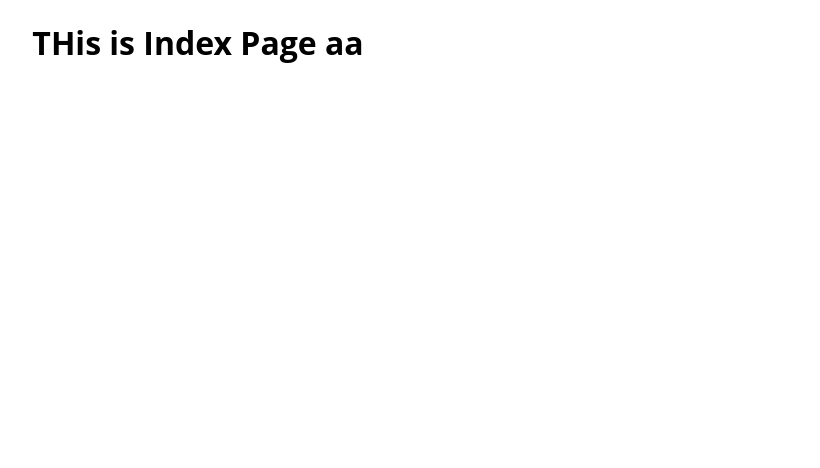
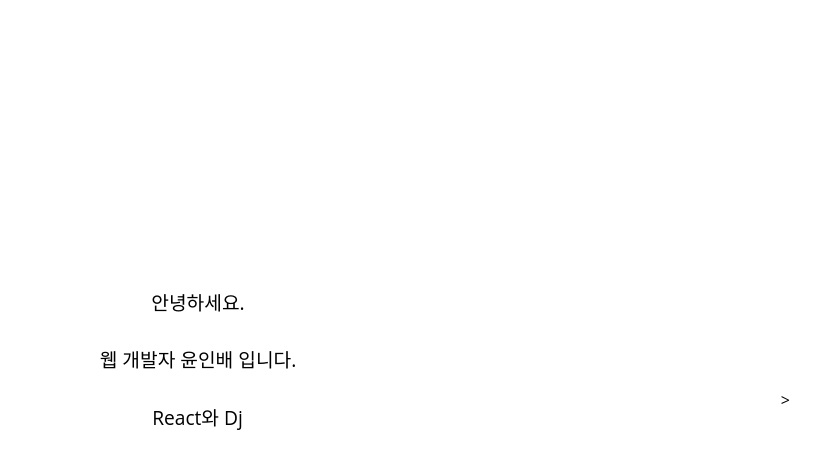
Before and after one commit to inbaeyoonkr/nextjs-portfolio, a Next.js app: page / in a window 1280 px wide. Shown: the top 468 px of the page, without its empty margins (442-1262 px from the left). Built offline with nearby package versions, Linux system fonts and the light colour scheme; a web font is replaced by a local one.

Commit message:
Typing Effect

```diff
--- a/components/DirectionButton.js
+++ b/components/DirectionButton.js
@@ -1,5 +1,18 @@
+import styled from 'styled-components';
+
+const DirectionButtonBlock = styled.div`
+  position: absolute;
+  top: 0;
+  right: 3rem;
+  left: 0;
+  bottom: 0;
+  display: flex;
+  justify-content: flex-end;
+  align-items: center;
+`;
+
 const DirectionButton = ({ direction }) => {
-  return;
+  return <DirectionButtonBlock>></DirectionButtonBlock>;
 };
 
 export default DirectionButton;
--- a/package.json
+++ b/package.json
@@ -7,7 +7,9 @@
     "next": "^9.1.7",
     "react": "^16.12.0",
     "react-dom": "^16.12.0",
-    "styled-components": "^4.4.1"
+    "react-typing-effect": "^2.0.2",
+    "styled-components": "^4.4.1",
+    "typewriter-effect": "^2.12.2"
   },
   "scripts": {
     "dev": "next",
--- a/pages/_document.js
+++ b/pages/_document.js
@@ -13,6 +13,7 @@ const GlobalStyle = createGlobalStyle`
   }
   html {
     height:100%;
+
   }
   body {
     margin: 0;
--- a/pages/index.js
+++ b/pages/index.js
@@ -1,19 +1,63 @@
+import React, { Component } from 'react';
+import dynamic from 'next/dynamic';
 import styled from 'styled-components';
+import DirectionButton from '../components/DirectionButton';
+
+const INFO_MESSAGES =
+  '안녕하세요.<br/>웹 개발자 윤인배 입니다.<br/>React와 Django를 좋아합니다.';
+
+const Typewriter = dynamic(() => import('typewriter-effect'), {
+  ssr: false
+});
+
+const printMessages = info => {
+  return (
+    <Typewriter
+      options={{
+        cursor: ''
+      }}
+      onInit={typewriter => {
+        typewriter
+          .typeString(info)
+          .callFunction(() => {
+            console.log('String typed out!');
+          })
+          .start();
+      }}
+    />
+  );
+};
 
 const IndexBlock = styled.div`
+  position: absolute;
+  top: 0;
+  right: 0;
+  bottom: 0;
+  left: 0;
   display: flex;
   flex-direction: column;
+  justify-content: center;
   align-items: center;
 `;
 
-const Index = () => {
-  return (
-    <div>
+const MessageBlock = styled.div`
+  text-align: center;
+  margin-top: -5rem;
+  font-size: 1.2rem;
+  line-height: 3;
+`;
+
+const strings = ['2134', '1234123', '12341234'];
+
+class Index extends Component {
+  render() {
+    return (
       <IndexBlock>
-        <h1>THis is Index Page aa</h1>
+        <MessageBlock>{printMessages(INFO_MESSAGES)}</MessageBlock>
+        <DirectionButton />
       </IndexBlock>
-    </div>
-  );
-};
+    );
+  }
+}
 
 export default Index;
```
Also changed, not shown: 1 other file (tests, documents, lock files or other folders).
